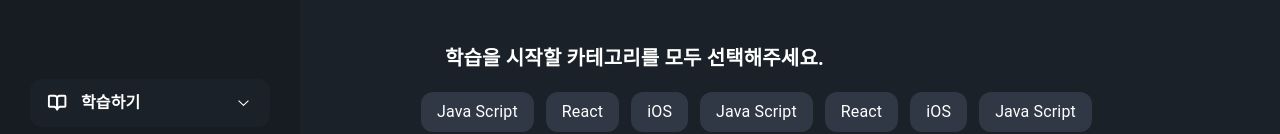
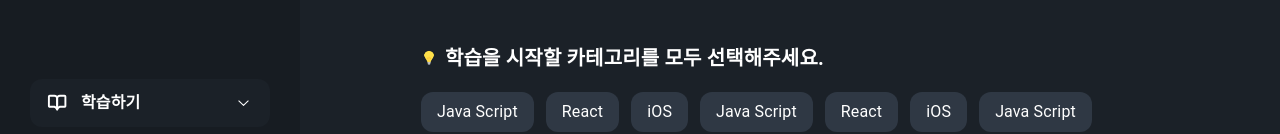
Before and after one commit to cathyleeu/1hour-deploy-test, a Next.js app: page /dev-quiz in a window 1280 px wide. Shown: the part 172-306 px from the top of the page. Built offline with nearby package versions, Linux system fonts and the light colour scheme.

Commit message:
fix : icon image

```diff
--- a/components/Quiz/AnswerCard.tsx
+++ b/components/Quiz/AnswerCard.tsx
@@ -10,7 +10,7 @@ interface Props {
 const AnswerCard = ({className, value, onChange}: Props) => {
   return (
     <div className={`bg-gray w-full p-6 rounded-large ${className}`}>
-      <IconText icon="explanation" className='mb-5'>
+      <IconText src="/assets/images/quiz/explanation.png" className='mb-5'>
         <p className='font-bold text-xl'>Answer</p>
       </IconText>
       <p className='my-4'>다음문제를 풀기 위해선 입력해주셔야합니다.</p>
--- a/components/Quiz/IconText.tsx
+++ b/components/Quiz/IconText.tsx
@@ -1,13 +1,17 @@
+import Image from 'next/image';
 interface Props {
-  icon: string;
+  src: string;
   children: React.ReactNode;
   className?: string;
 }
-const IconText = ({icon, children, className}:Props) => {
+const IconText = ({src, children, className}:Props) => {
   return (
     <div className={`flex items-center ${className}`}>
-      <div className={`bg-${icon} w-4 h-4 bg-contain mr-2`}></div>
-      {children}
+      <Image src={src} width={16} height={16} layout="fixed" />
+
+      <div className="ml-2">
+        {children}
+      </div>
     </div>
   )
 }
--- a/components/Quiz/QuestionCard.tsx
+++ b/components/Quiz/QuestionCard.tsx
@@ -16,7 +16,7 @@ const QuestionCard = ({
   return (
     <div className={`bg-gray-light w-full p-6 rounded-large ${className}`}>
       <div className='flex justify-between items-center'>
-        <IconText icon="question" className='mb-5'>
+        <IconText src="/assets/images/quiz/question.png" className='mb-5'>
           <p className='font-bold text-xl'>Question</p>
         </IconText>
         <p className='text-sm'>{stage}/{maxStage}</p>
--- a/components/Quiz/SetupQuiz.tsx
+++ b/components/Quiz/SetupQuiz.tsx
@@ -67,7 +67,7 @@ const SetupQuiz = ({
         북마크된 질문을 풀어보세요
       </p>
 
-      <IconText icon="bulb" className='mb-5'>
+      <IconText src="/assets/images/quiz/bulb.png" className='mb-5'>
         <p className='font-bold text-xl'>학습을 시작할 카테고리를 모두 선택해주세요.</p>
       </IconText>
 
```
